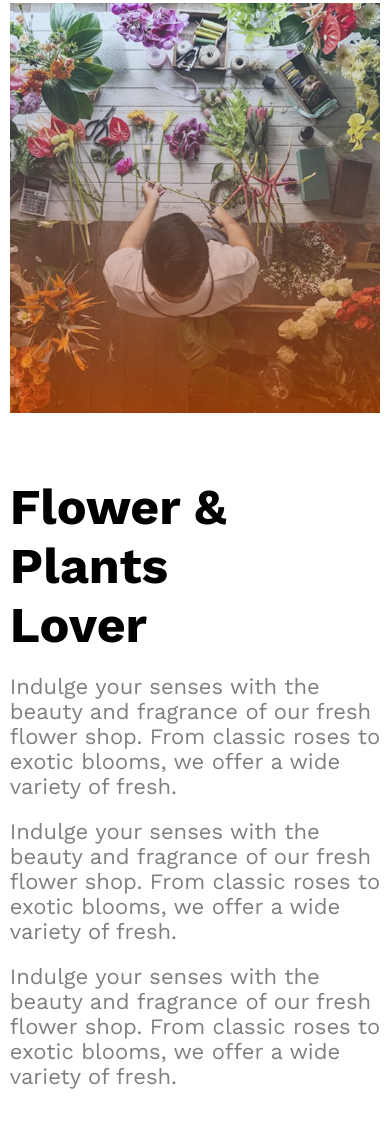
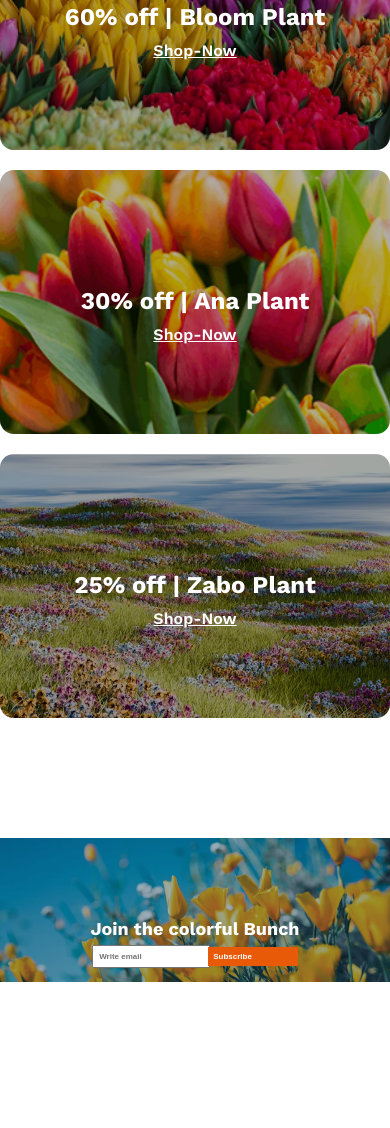
Before and after one commit to islamSorifulhero/Responsive-Flowers, a plain HTML site: page index.html in a window 390 px wide. Shown: the part 234-1362 px from the top of the page. After the commit the page ends 1282 px from the top, so only its background shows below. Drawn offline with nearby package versions, Linux system fonts and the light colour scheme.

Commit message:
my last section is done

```diff
--- a/index.html
+++ b/index.html
@@ -47,8 +47,8 @@
             </div>
         </section>
         <section>
-            <div class="our-plants">
-                <h1 class="our-main-head"><span id="unic-color">Our</span>Plants</h1>
+            <div class="our-plants hide">
+                <h1 class="our-main-head"><span id="unic-color">Our</span> Plants</h1>
                 <p class="container-description">Indulge your senses with the beauty and fragrance of our fresh flower
                     shop. From classic roses to exotic blooms, we offer a wide variety of fresh.</p>
             </div>
@@ -106,21 +106,57 @@
             </div>
         </section>
         <section>
-            <div class="flower-lover-section">
+            <div class="flower-lover-section hide">
                 <div class="flower-img">
                     <img src="assets/flower-store.png" alt="">
                 </div>
                 <div>
                     <h1 class="our-main-head">Flower & Plants <br> Lover</h1>
                     <ul class="container-description">
-                        <li class="main-list-item">Indulge your senses with the beauty and fragrance of our fresh flower shop. From classic roses to exotic blooms, we offer a wide variety of fresh.</li>
-                        <li class="main-list-item">Indulge your senses with the beauty and fragrance of our fresh flower shop. From classic roses to exotic blooms, we offer a wide variety of fresh.</li>
-                        <li class="main-list-item">Indulge your senses with the beauty and fragrance of our fresh flower shop. From classic roses to exotic blooms, we offer a wide variety of fresh.</li>
+                        <li class="main-list-item">Indulge your senses with the beauty and fragrance of our fresh flower
+                            shop. From classic roses to exotic blooms, we offer a wide variety of fresh.</li>
+                        <li class="main-list-item">Indulge your senses with the beauty and fragrance of our fresh flower
+                            shop. From classic roses to exotic blooms, we offer a wide variety of fresh.</li>
+                        <li class="main-list-item">Indulge your senses with the beauty and fragrance of our fresh flower
+                            shop. From classic roses to exotic blooms, we offer a wide variety of fresh.</li>
                     </ul>
                 </div>
             </div>
             <div>
                 <img class="badge" src="assets/trusted-badge.png" alt="">
+            </div>
+        </section>
+        <section>
+            <div class="our-plants hide">
+                <h1 class="our-main-head"><span id="unic-color">Latest</span> Deals</h1>
+                <p class="container-description">Indulge your senses with the beauty and fragrance of our fresh flower
+                    shop. From classic roses to exotic blooms, we offer a wide variety of fresh.</p>
+            </div>
+        </section>
+        <section>
+            <div class="challange-section">
+                <div class="offer-left">
+                    <div class="offer-card offer-60">
+                        <h3>60% off | Bloom Plant</h3>
+                        <span class="shop-now">Shop-Now</span>
+                    </div>
+                    <div class="offer-card offer-30">
+                        <h3>30% off | Ana Plant</h3>
+                        <span class="shop-now">Shop-Now</span>
+                    </div>
+                </div>
+                <div class="offer-card offer-25">
+                    <h3>25% off | Zabo Plant</h3>
+                    <span class="shop-now">Shop-Now</span>
+                </div>
+            </div>
+        </section>
+        <section>
+            <div class="colorful-bunch">
+                <h1>Join the colorful Bunch</h1>
+                <div class="inp-file">
+                    <input type="text" placeholder="Write email"><button>Subscribe</button>
+                </div>
             </div>
         </section>
     </main>
--- a/responsive.css
+++ b/responsive.css
@@ -3,26 +3,76 @@
 
     } */
 }
+
 @media screen and (max-width: 576px) {
-    .bann, .bann-home{
+
+    .bann,
+    .bann-home {
         display: none;
     }
-    .container{
+
+    .container {
         flex-direction: column-reverse;
     }
-    .our-plants{
+
+    .our-plants {
         width: 95%;
     }
-    .main-cart-box{
-        width: 95%;
+
+
+    .cart-box img {
+        width: 100%;
+        height: auto;
+    }
+    .cart-section{
+        width: 100%;
+    }
+    .btn{
+        padding: 10px 30px;
+    }
+
+    .main-cart-box {
         grid-template-columns: repeat(2, 1fr);
     }
-    .flower-lover-section{
+
+    .flower-lover-section {
         flex-direction: column;
         width: 95%;
         margin: 40px auto;
     }
-    .badge{
+
+    .flower-img img {
+        width: 100%;
+        height: auto;
+    }
+
+    .badge {
         display: none;
     }
+    .challange-section{
+        width: 100%;
+        grid-template-columns: 1fr;
+    }
+    .colorful-bunch{
+        background-size: contain;
+    }
+    .colorful-bunch h1{
+        font-size: 1.125rem;
+        padding-top: 80px;
+    }
+    .inp-file{
+        padding-bottom: 80px;
+    }
+    .inp-file input{
+        padding-top: 5px;
+        padding-bottom: 5px;
+        padding-left: 5px;
+        font-size: .5rem;
+    }
+    .inp-file button{
+        font-size: .5rem;
+        padding-top: 5px;
+        padding-bottom: 5px;
+        padding-left: 5px;
+    }
 }
--- a/style.css
+++ b/style.css
@@ -103,17 +103,21 @@
     border: none;
     padding: 19px 80px;
 }
+.cart-section{
+    width: 79%;
+    height: auto;
+    margin: 49px auto;
+    align-items: center;
+
+}
 .main-cart-box{
     display: grid;
     grid-template-columns: repeat(4, 1fr);
     gap: 20px;
     justify-items: center;
-    width: 79%;
-    height: auto;
-    margin: 49px auto;
-    align-items: center;
 }
 /* flower love section */
+
 .flower-lover-section{
     display: flex;
     width: 69%;
@@ -125,10 +129,7 @@
 .main-list-item{
     margin-top: 20px;
 }
-.flower-img img{
-    width: 100%;
-    height: auto;
-}
+
 .badge{
     width: 286px;
     height: 286px;
@@ -137,6 +138,108 @@
     margin-left: 564px;
 }
 
+/* challange section */
+
+.challange-section{
+    width: 79%;
+    margin: 120px auto;
+    display: grid;
+    grid-template-columns: 1fr 2fr;
+    gap: 20px;
+}
+.offer-left{
+    display: grid;
+    grid-template-rows: 1fr 1fr;
+    gap: 20px;
+}
+.offer-card{
+    position: relative;
+    border-radius: 14px;
+    overflow: hidden;
+    color:#ffffff;
+}
+.offer-card::before{
+    content: "";
+    position: absolute;
+    inset: 0;
+    background: rgba(0, 0, 0, 0.3);
+    z-index: 1;
+}
+.offer-card h3, .offer-card .shop-now{
+    position: relative;
+    z-index: 2;
+    text-align: center;
+}
+.offer-card h3{
+    font-size: 1.5rem;
+    font-weight: bold;
+    margin-top: 30%;
+}
+.shop-now{
+    display: block;
+    margin-top: 10px;
+    margin-bottom: 90px;
+    text-decoration: underline;
+    font-weight: 600;
+}
+
+.offer-60{
+    background-image: url(assets/deal-bloom.png);
+    background-position: center;
+    background-repeat: no-repeat;
+    background-size: cover;
+}
+.offer-25{
+    background-image: url(assets/deal-zabo.png);
+    background-position: center;
+    background-repeat: no-repeat;
+    background-size: cover;
+}
+.offer-30{
+    background-image: url(assets/deal-ana.png);
+    background-position: center;
+    background-repeat: no-repeat;
+    background-size: cover;
+}
+/* colorful bunch */
+.colorful-bunch{
+    width: 100%;
+    height: auto;
+    background-image: url(assets/news-letter-bg.png);
+    text-align: center;
+    align-items: center;
+    /* padding: 190px 300px; */
+    background-repeat: no-repeat;
+    background-size: cover;
+}
+.colorful-bunch h1{
+    font-size: 3.125rem;
+    font-weight: bold;
+    color: #ffffff;
+    padding-top: 199px;
+}
+.inp-file{
+    margin-top: 5px;
+    padding-bottom: 199px;
+}
+.inp-file input{
+    padding-top: 15px;
+    padding-bottom: 15.5px;
+    padding-left: 20px;
+    font-size: 1rem;
+    font-weight: bold;
+    /* width: 644px; */
+    color: rgba(0, 0, 0, 0.5);
+}
+.inp-file button{
+    font-size: 1rem;
+    font-weight: 600;
+    background-color: #E95A08;
+    color: #ffffff;
+    border: none;
+    padding: 17px 46px;
+    margin-left: -2px;
+}
 
 
 
```
